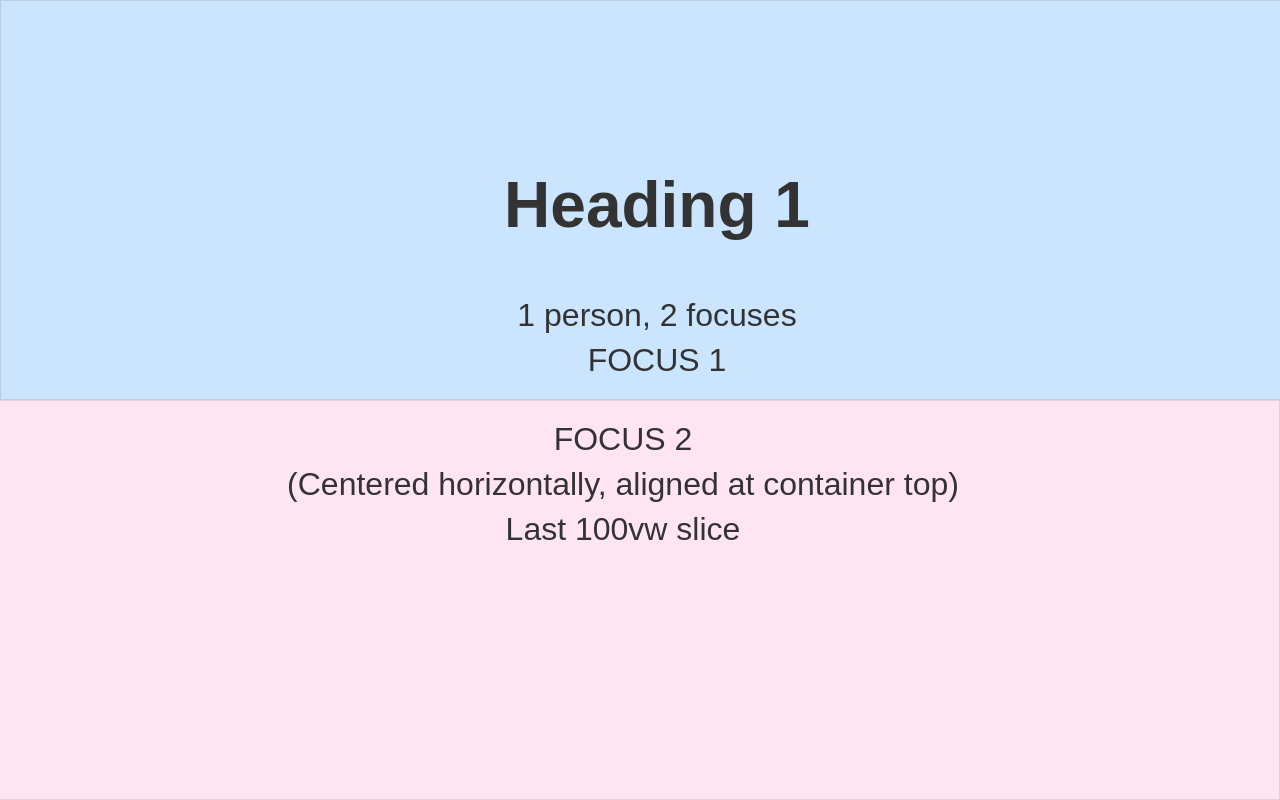
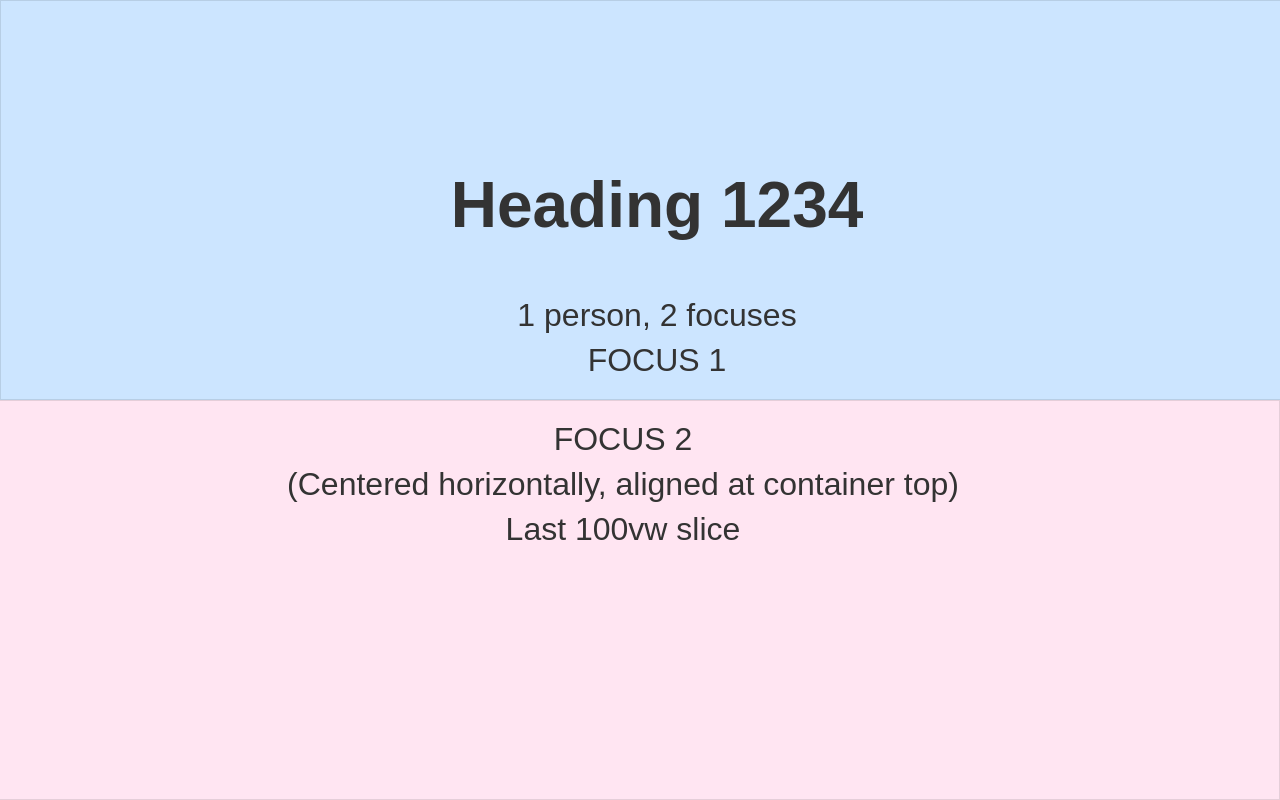
Before and after one commit to jackDang2803/jackDang2803.github.io, a plain HTML site: page index.html in a window 1280 px wide. Drawn offline with Linux system fonts and the light colour scheme.

Commit message:
change heading

```diff
--- a/index.html
+++ b/index.html
@@ -86,7 +86,7 @@
       <div class="section">
         <!-- TOP text in the first 100vw, horizontally centered, vertically at the bottom -->
         <span>
-            <h1>Heading 1</h1>
+            <h1>Heading 1234</h1>
           1 person, 2 focuses<br>
           FOCUS 1
         </span>
```
